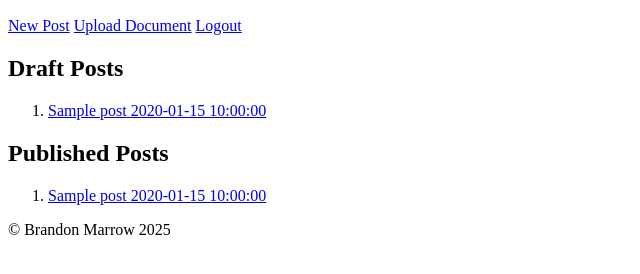
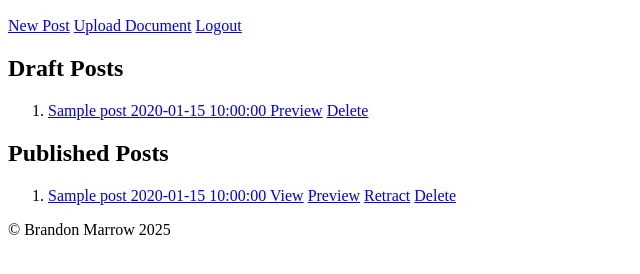
Before and after one commit to marrowb/marrow_blog, a Flask app: template marrow_blog/blueprints/admin/templates/dashboard.html in a window 1280 px wide. Shown: the part 97-371 px from the top of the page, without its empty margins (0-640 px from the left). Run offline with Flask 3, Linux system fonts and the light colour scheme; tables that the repository leaves empty hold one stand-in row (values such as "Sample post"); the template is opened without the code that fills it: values that come from a table or form of the project are taken from there, most other values are stand-ins (such as "Sample title", 1, 10 or a date in 2020).

Commit message:
feat: add delete and retract features

```diff
--- a/marrow_blog/blueprints/admin/templates/dashboard.html
+++ b/marrow_blog/blueprints/admin/templates/dashboard.html
@@ -14,10 +14,16 @@
         <ol>
             {% for draft in drafts %}
                 <li>
-                    <a href={{ url_for("admin.post", id=draft.id) }}>
+                    <a href={{ url_for("admin.post", post_id=draft.id) }}>
                         <span>{{ draft.title }}</span>
                         <span>{{ draft.updated_on }}</span>
                     </a>
+                    <span class="post-actions">
+                        <a href="{{ url_for('admin.preview', post_id=draft.id) }}" class="btn-preview">Preview</a>
+                        <a href="{{ url_for('admin.delete', post_id=draft.id) }}"
+                           class="btn-delete"
+                           onclick="return confirm('Are you sure you want to delete this post? This action cannot be undone.');">Delete</a>
+                    </span>
                 </li>
             {% endfor %}
         </ol>
@@ -27,10 +33,20 @@
         <ol>
             {% for pub in pubs %}
                 <li>
-                    <a href={{ url_for("admin.post", id=pub.id) }}>
+                    <a href={{ url_for("admin.post", post_id=pub.id) }}>
                         <span>{{ pub.title }}</span>
                         <span>{{ pub.updated_on }}</span>
                     </a>
+                    <span class="post-actions">
+                        <a href="{{ url_for('page.blog_post', slug=pub.slug) }}" class="btn-view" target="_blank">View</a>
+                        <a href="{{ url_for('admin.preview', post_id=pub.id) }}" class="btn-preview">Preview</a>
+                        <a href="{{ url_for('admin.retract', post_id=pub.id) }}"
+                           class="btn-retract"
+                           onclick="return confirm('Are you sure you want to retract this post? It will no longer be visible to the public.');">Retract</a>
+                        <a href="{{ url_for('admin.delete', post_id=pub.id) }}"
+                           class="btn-delete"
+                           onclick="return confirm('Are you sure you want to delete this post? This action cannot be undone.');">Delete</a>
+                    </span>
                 </li>
             {% endfor %}
         </ol>
```
Also changed, not shown: marrow_blog/blueprints/admin/templates/preview.html (+14 -4 lines), marrow_blog/blueprints/admin/views.py (+26 -0 lines).
